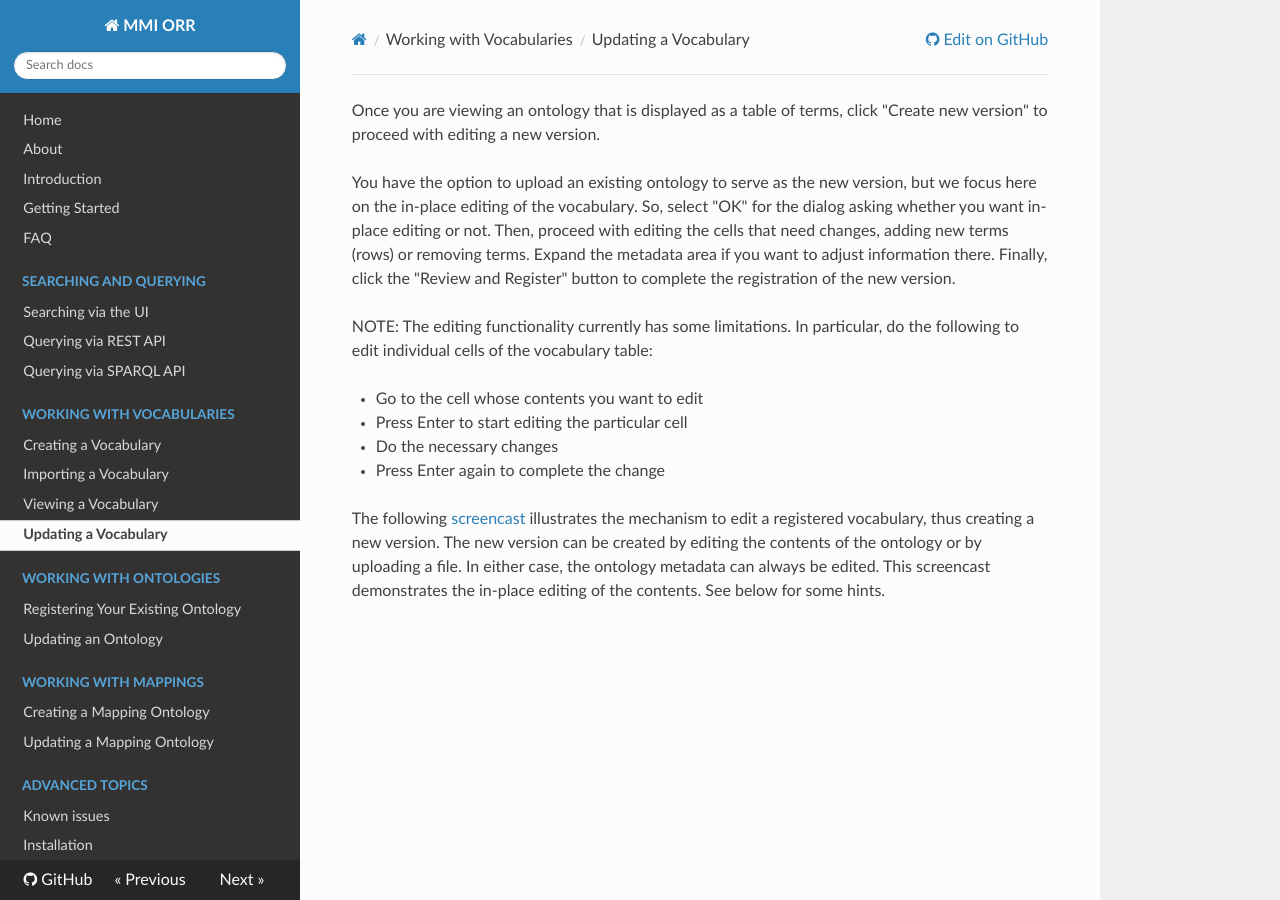
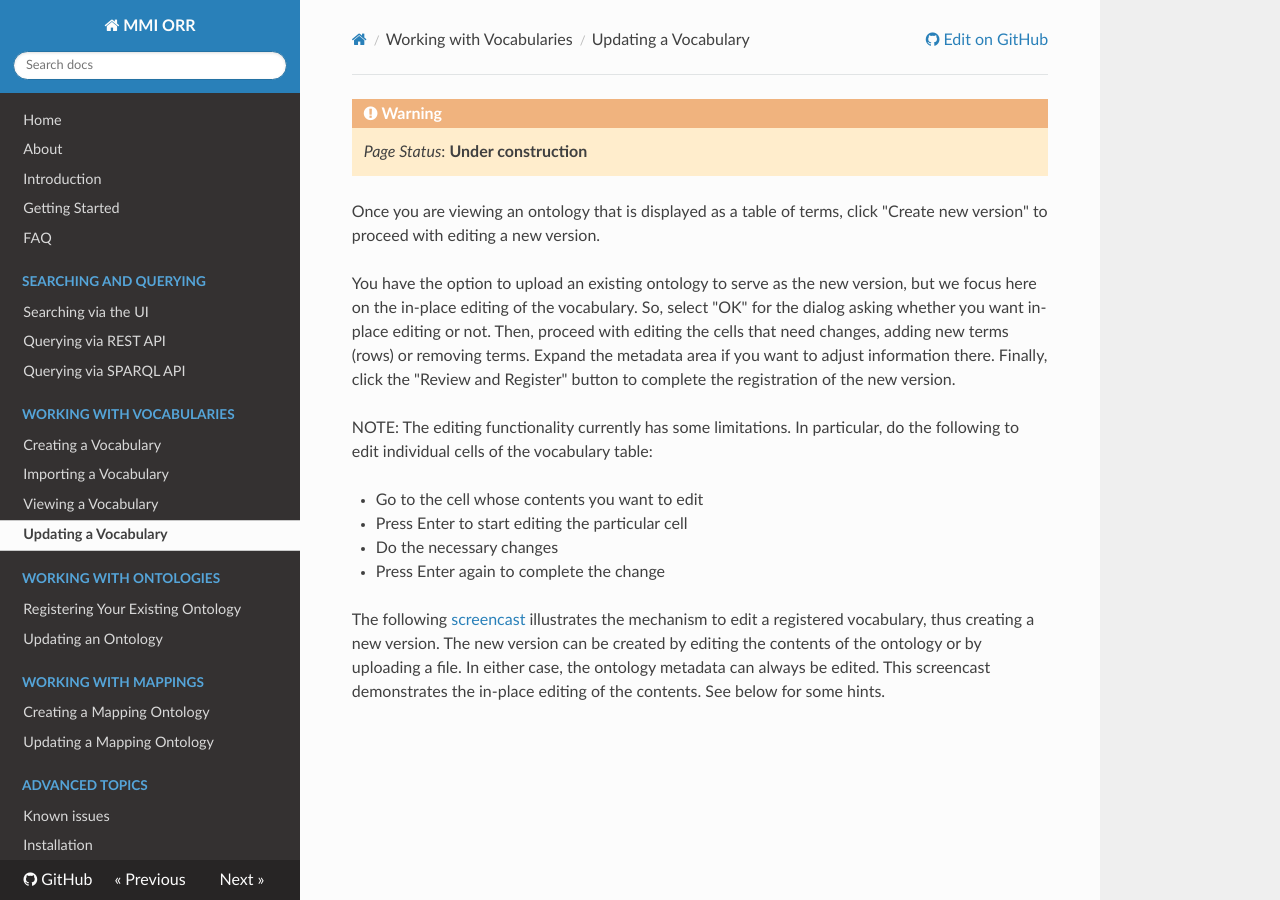
Before and after one commit to mmisw/mmiorr-docs, an MkDocs documentation site: the page built from docs/vocab/newversion.md, in a window 1280 px wide and 900 px high. Built offline with MkDocs 1.6.1, drawn with Linux system fonts in a browser that asks for light colours; nearby versions of some CDN libraries; old or Windows-style settings are respelled for this version of MkDocs.

Commit message:
under construction

```diff
--- a/docs/vocab/newversion.md
+++ b/docs/vocab/newversion.md
@@ -1,3 +1,6 @@
+!!! warning
+    _Page Status_: **Under construction**
+
 Once you are viewing an ontology that is displayed as a table of terms, click "Create new version" to
 proceed with editing a new version.
 
```
